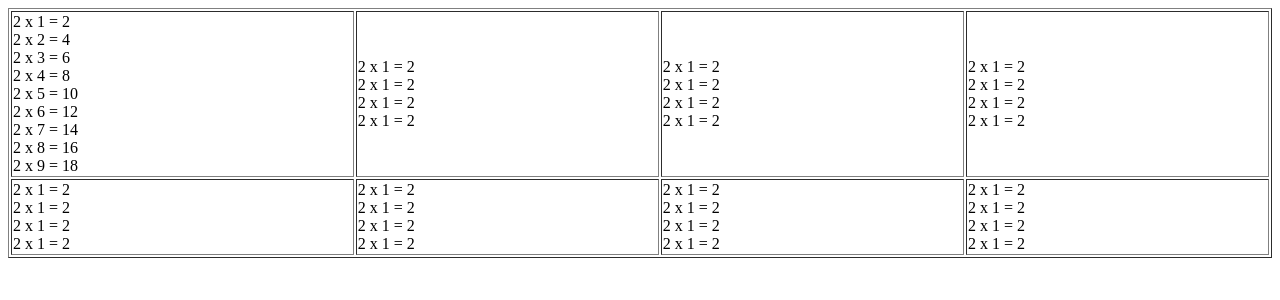
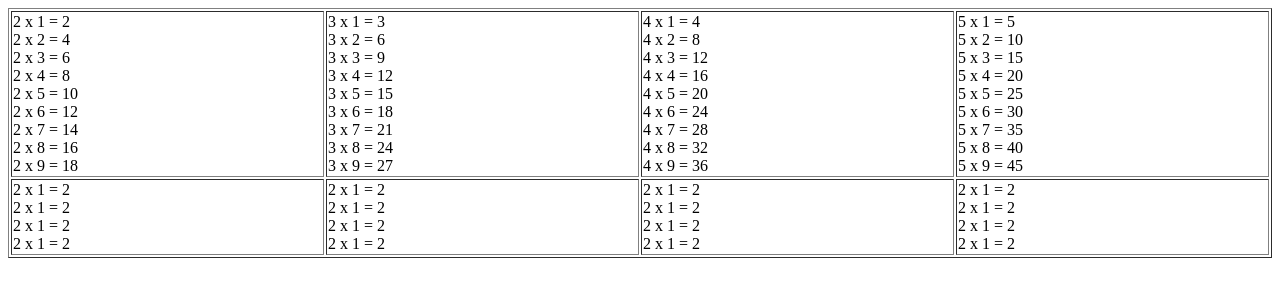
Before and after one commit to bradchao/mfee51php, a PHP site: page /brad99.php in a window 1280 px wide. Shown: the top 300 px of the page. Run offline with PHP 8.4, Linux system fonts and the light colour scheme.

Commit message:
06061040

```diff
--- a/brad99.php
+++ b/brad99.php
@@ -1,31 +1,15 @@
 <table border="1" width="100%">
     <tr>
-        <td>
-            <?php
+        <?php
+            for($j = 2 ; $j <= 5 ; $j++ ){
+                echo '<td>';
                 for ($i = 1; $i <= 9; $i++){
-                    $r = 2 * $i;
-                    echo "2 x {$i} = {$r}<br />";
+                    $r = $j * $i;
+                    echo "{$j} x {$i} = {$r}<br />";
                 }
-            ?>
-        </td>
-        <td>
-            2 x 1 = 2<br />
-            2 x 1 = 2<br />
-            2 x 1 = 2<br />
-            2 x 1 = 2<br />
-        </td>
-        <td>
-            2 x 1 = 2<br />
-            2 x 1 = 2<br />
-            2 x 1 = 2<br />
-            2 x 1 = 2<br />
-        </td>
-        <td>
-            2 x 1 = 2<br />
-            2 x 1 = 2<br />
-            2 x 1 = 2<br />
-            2 x 1 = 2<br />
-        </td>
+                echo '</td>';
+            }
+        ?>
     </tr>
     <tr>
         <td>
```
